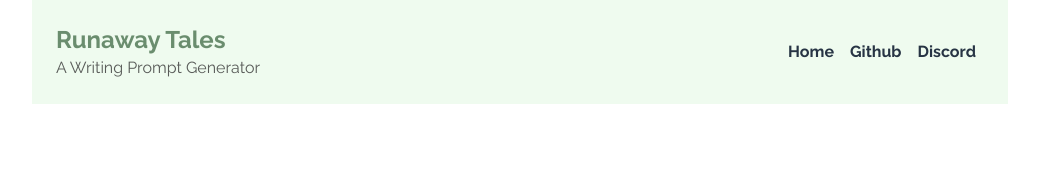
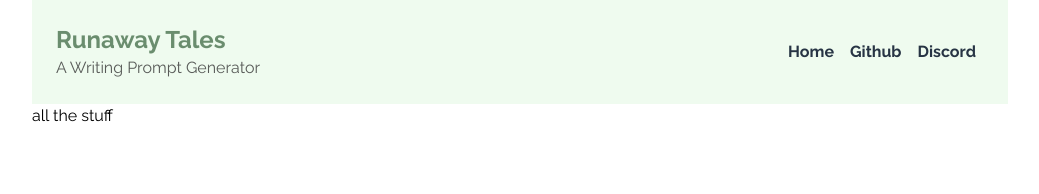
Before and after one commit to kittywizard/RaTsGenerator, a React (Create React App) app in the folder runaway-tales/: page / in a window 1280 px wide. Shown: the top 194 px of the page, without its empty margins (120-1159 px from the left). Built offline with nearby package versions, Linux system fonts and the light colour scheme.

Commit message:
few new components

```diff
--- a/runaway-tales/public/style.css
+++ b/runaway-tales/public/style.css
@@ -494,10 +494,6 @@ Ensure the default browser behavior of the `hidden` attribute.
   }
 }
 
-.relative {
-  position: relative;
-}
-
 .mx-auto {
   margin-left: auto;
   margin-right: auto;
--- a/runaway-tales/src/App.js
+++ b/runaway-tales/src/App.js
@@ -1,9 +1,11 @@
 import Header from "./components/Header";
+import Main from "./Main";
 
 function App() {
   return (
     <div className="container mx-auto">
       <Header/>
+      <Main />
     </div>
   );
 }
--- /dev/null
+++ b/runaway-tales/src/Main.js
@@ -0,0 +1,7 @@
+export default function Main() {
+    return (
+        <main>
+            all the stuff
+        </main>
+    )
+}
--- /dev/null
+++ b/runaway-tales/src/components/Button.js
@@ -0,0 +1,7 @@
+export default function Button() {
+    return (
+        <button>
+            Button
+        </button>
+    )
+}
```
